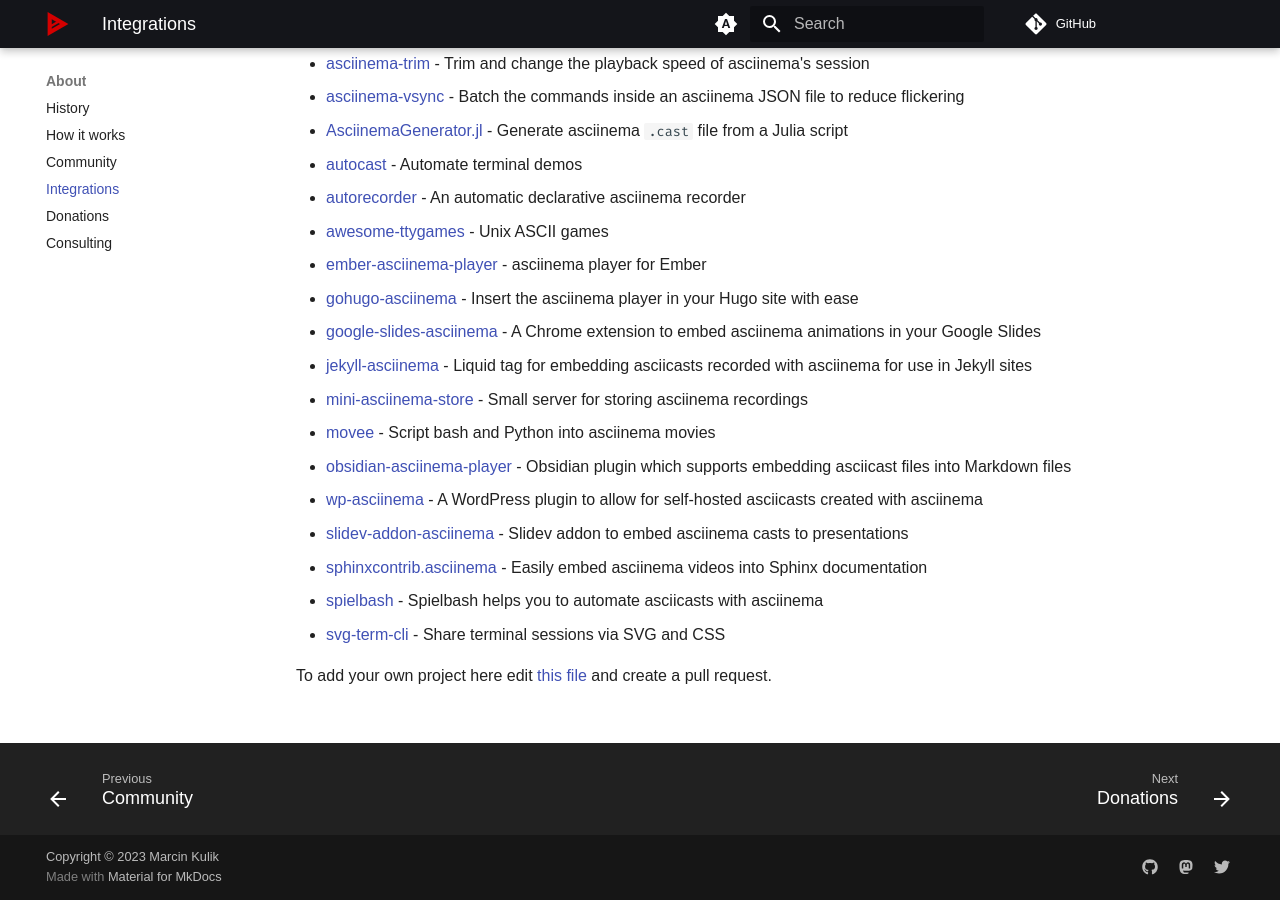
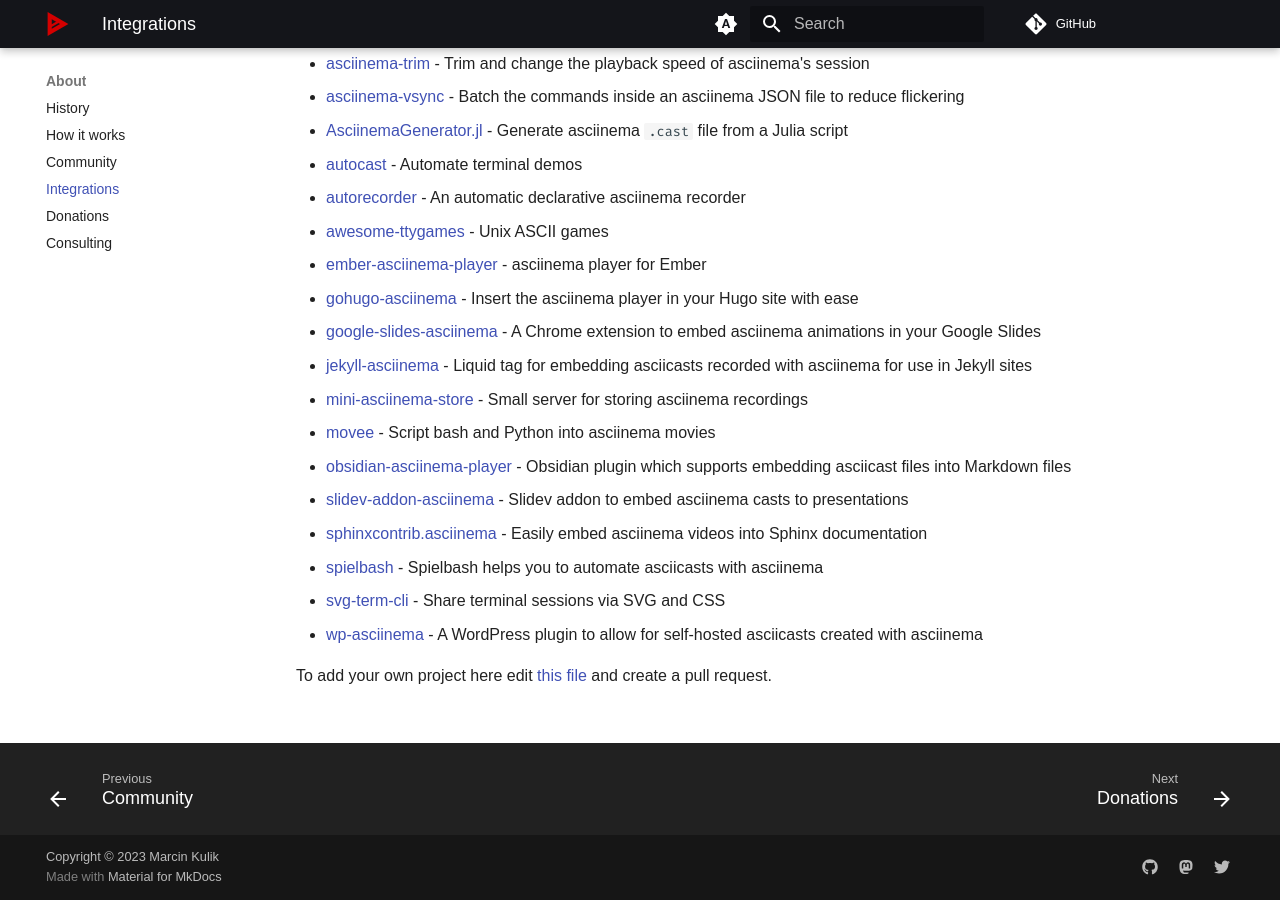
Before and after one commit to ofek/asciinema.github.io, an MkDocs documentation site: the page built from docs/integrations.md, in a window 1280 px wide and 900 px high, scrolled down 580 px. Built offline with MkDocs 1.6.1 and Material for MkDocs 9.7.7, drawn with Linux system fonts in a browser that asks for light colours; some web fonts are replaced; comment, search, counter and statistics services are not loaded.

```diff
--- a/docs/integrations.md
+++ b/docs/integrations.md
@@ -31,11 +31,11 @@ of cool things out there (in alphabetical order):
 - [mini-asciinema-store](https://github.com/Gerifield/mini-asciinema-store) - Small server for storing asciinema recordings
 - [movee](https://github.com/rec/movee) - Script bash and Python into asciinema movies
 - [obsidian-asciinema-player](https://github.com/nekomeowww/obsidian-asciinema-player) - Obsidian plugin which supports embedding asciicast files into Markdown files
-- [wp-asciinema](https://github.com/passionsplay/wp-asciinema) - A WordPress plugin to allow for self-hosted asciicasts created with asciinema
 - [slidev-addon-asciinema](https://github.com/murilo-cunha/slidev-addon-asciinema) - Slidev addon to embed asciinema casts to presentations
 - [sphinxcontrib.asciinema](https://github.com/divi255/sphinxcontrib.asciinema) - Easily embed asciinema videos into Sphinx documentation
 - [spielbash](https://github.com/Malinskiy/spielbash) - Spielbash helps you to automate asciicasts with asciinema
 - [svg-term-cli](https://github.com/marionebl/svg-term-cli) - Share terminal sessions via SVG and CSS
+- [wp-asciinema](https://github.com/passionsplay/wp-asciinema) - A WordPress plugin to allow for self-hosted asciicasts created with asciinema
 
 To add your own project here edit [this
 file](https://github.com/asciinema/asciinema.github.io/blob/main/docs/integrations.md)
```
